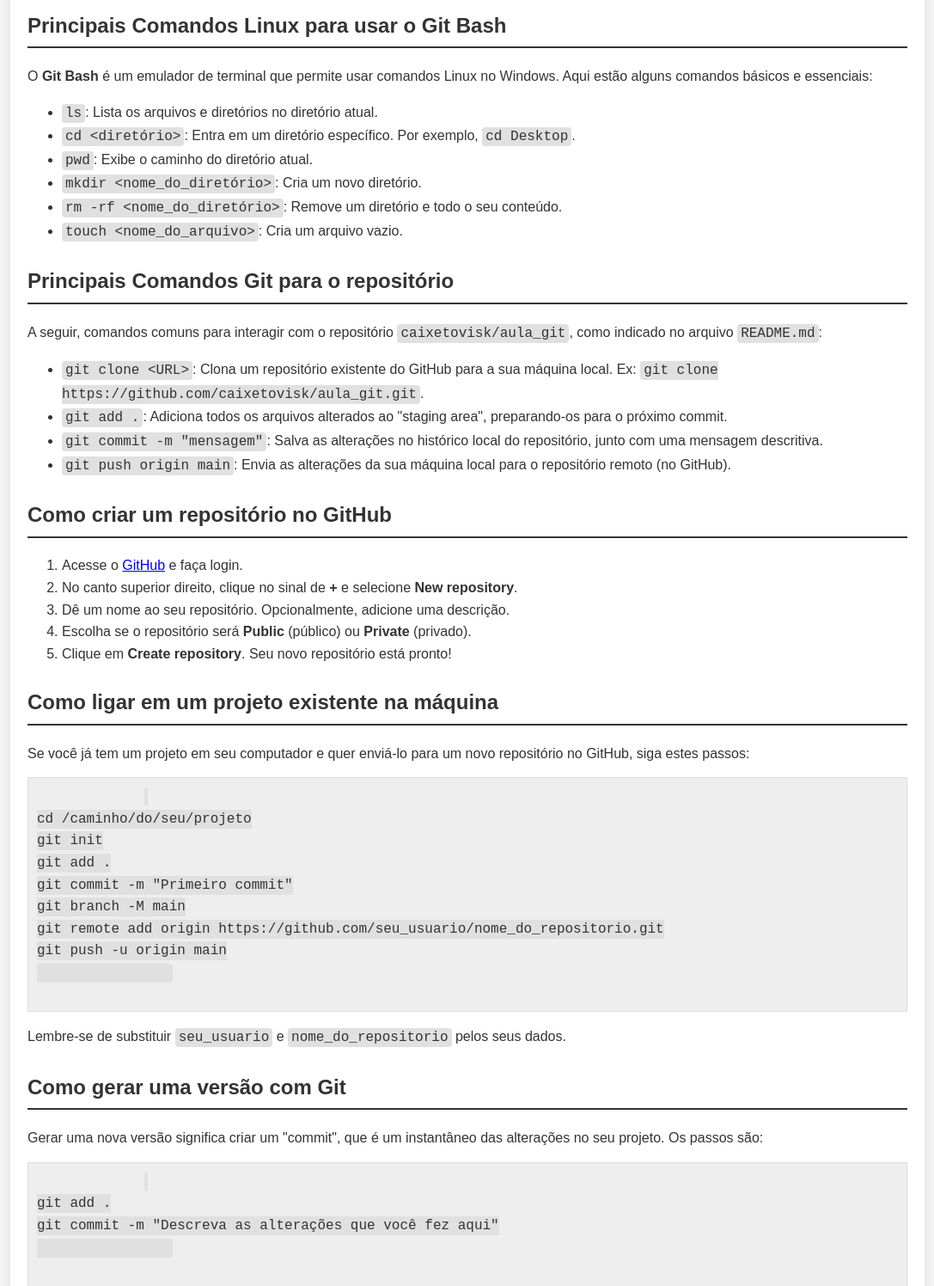
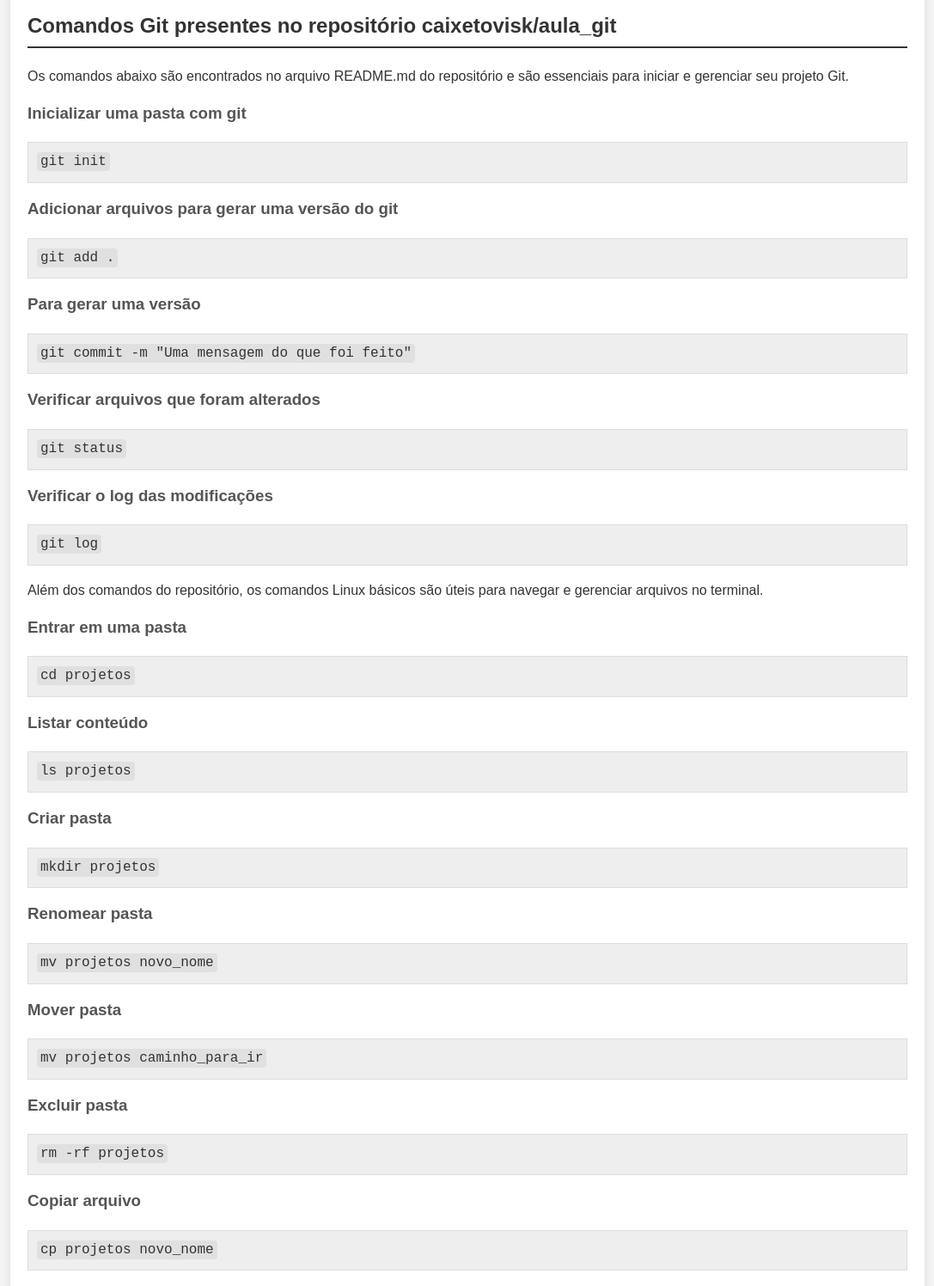
Before and after one commit to flavyo1236/aula_git, a plain HTML site: page index.html in a window 1280 px wide. Shown: the part 760-2256 px from the top of the page at 86% size, without its empty margins (96-1183 px from the left). Drawn offline with Linux system fonts and the light colour scheme.

Commit message:
mudei o nome

```diff
--- a/projeto.html
+++ b/index.html
@@ -77,8 +77,6 @@
         }
     </style>
 </head>
-
-
 <body>
     <div class="container">
         <header>
@@ -99,25 +97,44 @@
                 <li><strong>GitHub:</strong> É a plataforma na web, o serviço de hospedagem que armazena seus repositórios remotamente. Ele usa o Git para funcionar, mas adiciona uma camada social e de colaboração sobre ele.</li>
             </ul>
 
-            <h2>Principais Comandos Linux para usar o Git Bash</h2>
-            <p>O <strong>Git Bash</strong> é um emulador de terminal que permite usar comandos Linux no Windows. Aqui estão alguns comandos básicos e essenciais:</p>
-            <ul>
-                <li><code>ls</code>: Lista os arquivos e diretórios no diretório atual.</li>
-                <li><code>cd &lt;diretório&gt;</code>: Entra em um diretório específico. Por exemplo, <code>cd Desktop</code>.</li>
-                <li><code>pwd</code>: Exibe o caminho do diretório atual.</li>
-                <li><code>mkdir &lt;nome_do_diretório&gt;</code>: Cria um novo diretório.</li>
-                <li><code>rm -rf &lt;nome_do_diretório&gt;</code>: Remove um diretório e todo o seu conteúdo.</li>
-                <li><code>touch &lt;nome_do_arquivo&gt;</code>: Cria um arquivo vazio.</li>
-            </ul>
+            <h2>Comandos Git presentes no repositório caixetovisk/aula_git</h2>
+            <p>Os comandos abaixo são encontrados no arquivo README.md do repositório e são essenciais para iniciar e gerenciar seu projeto Git.</p>
+            <h3>Inicializar uma pasta com git</h3>
+            <pre><code>git init</code></pre>
 
-            <h2>Principais Comandos Git para o repositório</h2>
-            <p>A seguir, comandos comuns para interagir com o repositório <code>caixetovisk/aula_git</code>, como indicado no arquivo <code>README.md</code>:</p>
-            <ul>
-                <li><code>git clone &lt;URL&gt;</code>: Clona um repositório existente do GitHub para a sua máquina local. Ex: <code>git clone https://github.com/caixetovisk/aula_git.git</code>.</li>
-                <li><code>git add .</code>: Adiciona todos os arquivos alterados ao "staging area", preparando-os para o próximo commit.</li>
-                <li><code>git commit -m "mensagem"</code>: Salva as alterações no histórico local do repositório, junto com uma mensagem descritiva.</li>
-                <li><code>git push origin main</code>: Envia as alterações da sua máquina local para o repositório remoto (no GitHub).</li>
-            </ul>
+            <h3>Adicionar arquivos para gerar uma versão do git</h3>
+            <pre><code>git add .</code></pre>
+
+            <h3>Para gerar uma versão</h3>
+            <pre><code>git commit -m "Uma mensagem do que foi feito"</code></pre>
+
+            <h3>Verificar arquivos que foram alterados</h3>
+            <pre><code>git status</code></pre>
+
+            <h3>Verificar o log das modificações</h3>
+            <pre><code>git log</code></pre>
+
+            <p>Além dos comandos do repositório, os comandos Linux básicos são úteis para navegar e gerenciar arquivos no terminal.</p>
+            <h3>Entrar em uma pasta</h3>
+            <pre><code>cd projetos</code></pre>
+
+            <h3>Listar conteúdo</h3>
+            <pre><code>ls projetos</code></pre>
+
+            <h3>Criar pasta</h3>
+            <pre><code>mkdir projetos</code></pre>
+
+            <h3>Renomear pasta</h3>
+            <pre><code>mv projetos novo_nome</code></pre>
+
+            <h3>Mover pasta</h3>
+            <pre><code>mv projetos caminho_para_ir</code></pre>
+
+            <h3>Excluir pasta</h3>
+            <pre><code>rm -rf projetos</code></pre>
+
+            <h3>Copiar arquivo</h3>
+            <pre><code>cp projetos novo_nome</code></pre>
 
             <h2>Como criar um repositório no GitHub</h2>
             <ol>
@@ -164,10 +181,8 @@ git push
         </section>
 
         <footer class="footer">
-            <p>Criado por [Seu Nome Completo]</p>
+            <p>Criado por [flavyo ferreira]</p>
         </footer>
     </div>
 </body>
-
-
 </html>
```
